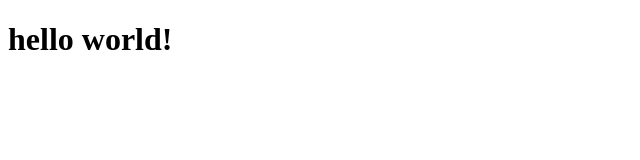
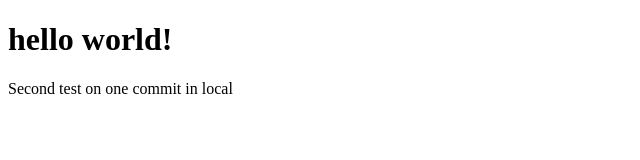
Before and after one commit to quendp/lessons, a plain HTML site: page SampleFileToBePulled.html in a window 1280 px wide. Shown: the whole page, without its empty margins (0-640 px from the left). Drawn offline with Linux system fonts and the light colour scheme.

Commit message:
second test on one commit in local

```diff
--- a/SampleFileToBePulled.html
+++ b/SampleFileToBePulled.html
@@ -10,5 +10,8 @@
     <h1>
         hello world!
     </h1>
+    <p>
+        Second test on one commit in local
+    </p>
 </body>
 </html>
```
